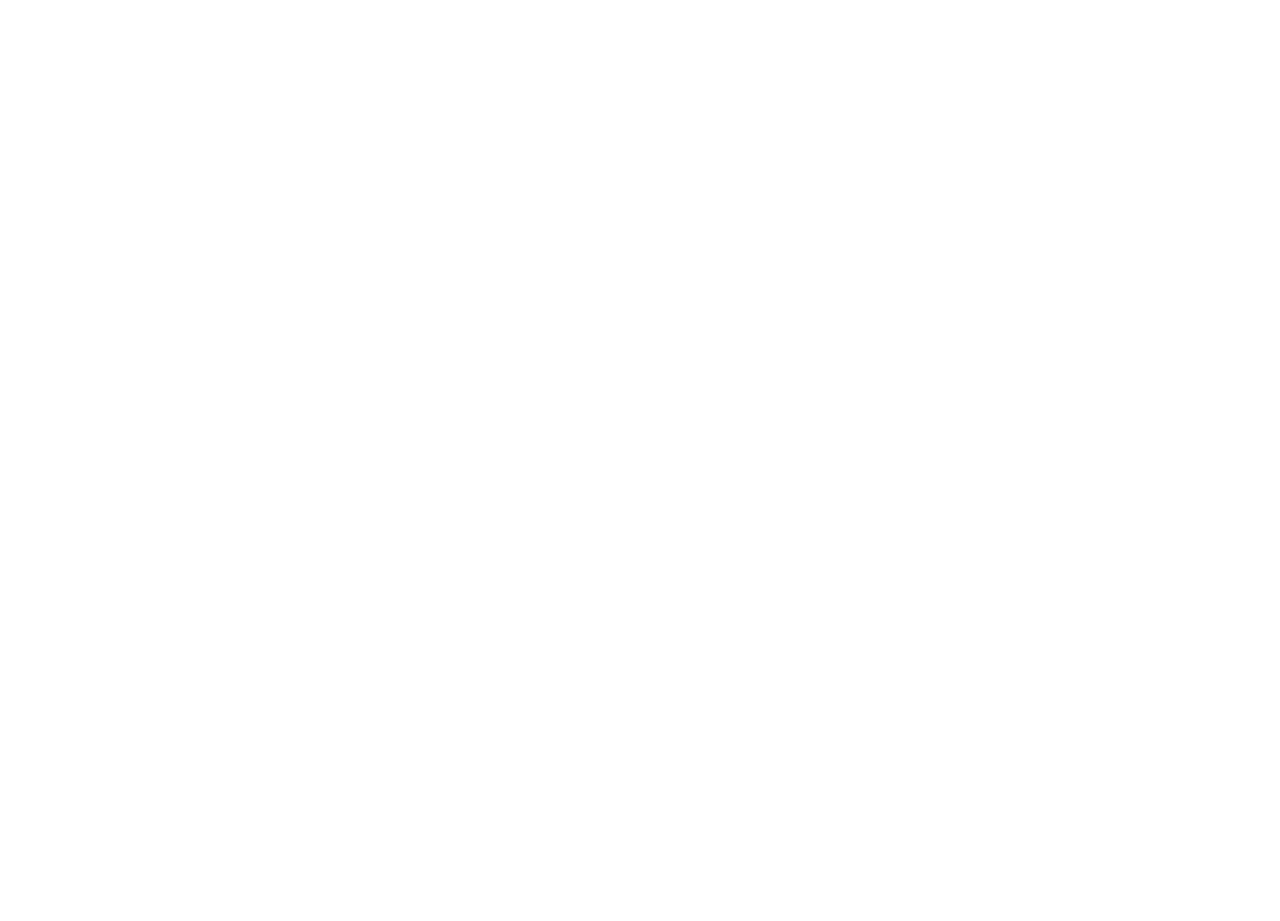
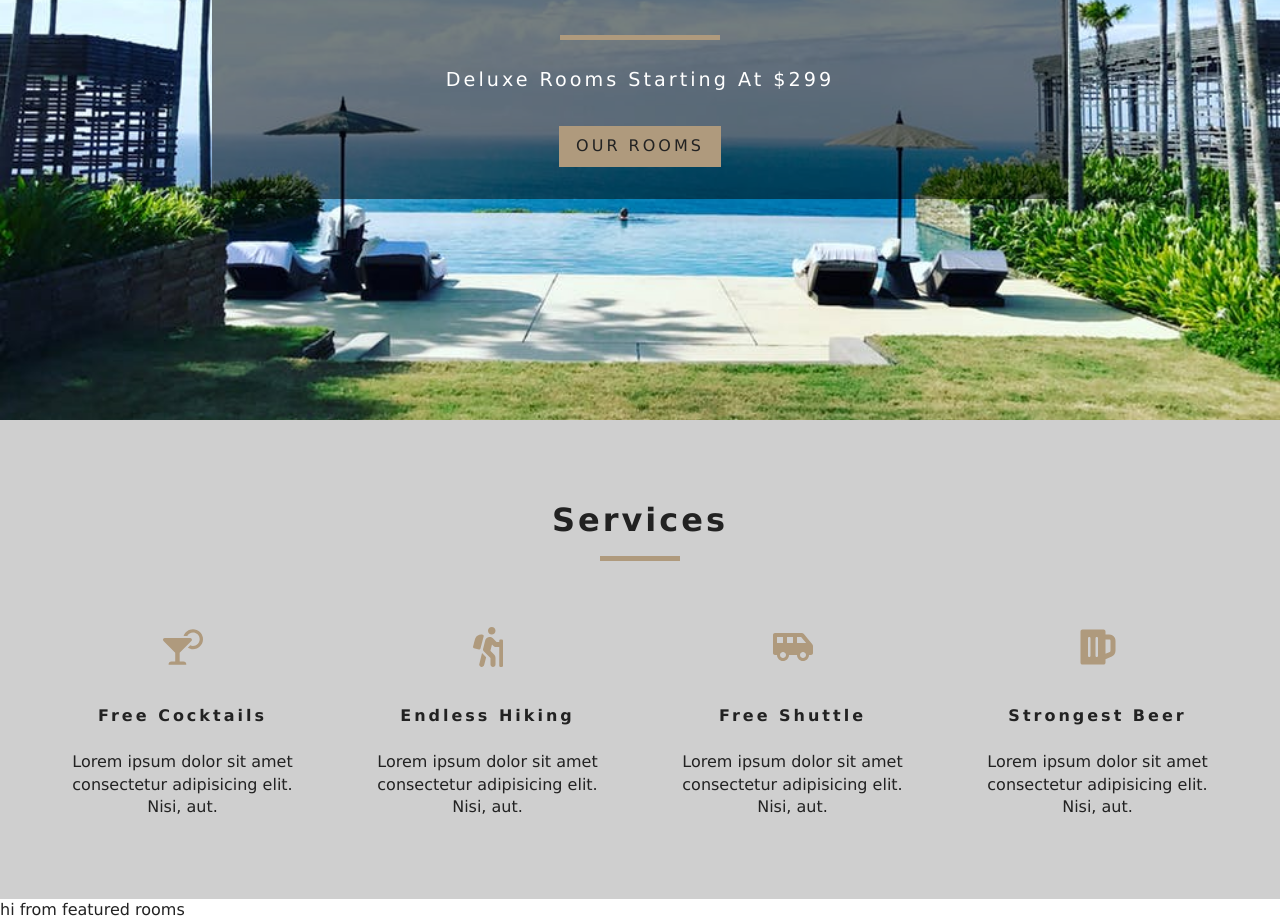
Before and after one commit to VictorRiberaCuatrecasas/React-Room-Renting, a React (Create React App) app: page / in a window 1280 px wide. Shown: the part 380-1301 px from the top of the page. Before the commit the page ends 800 px from the top, so only its background shows below. Built offline with nearby package versions, Linux system fonts and the light colour scheme.

Commit message:
hero + context

```diff
--- a/src/App.css
+++ b/src/App.css
@@ -252,6 +252,7 @@
 }
 .services h6 {
   letter-spacing: var(--mainSpacing);
+  text-transform: capitalize;
 }
 .services p {
   width: 80%;
--- a/src/App.js
+++ b/src/App.js
@@ -6,6 +6,7 @@
 import SingleRoom from "./pages/SingleRoom";
 import Error from "./pages/Error";
 import Navbar from "./components/Navbar";
+
 
 import {Route, Switch} from "react-router-dom";
 
--- /dev/null
+++ b/src/components/Banner.js
@@ -0,0 +1,13 @@
+import React from "react";
+import Hero from "../components/Hero";
+
+export default function Banner({title, subtitle, children}){
+    return(
+        <div className="banner">
+            <h1>{title}</h1>
+            <div></div>
+            <p>{subtitle}</p>
+            {children}
+        </div>
+    )
+}
--- /dev/null
+++ b/src/components/FeaturedRooms.js
@@ -0,0 +1,16 @@
+import React, { Component } from 'react';
+import {RoomContext} from "../context";
+
+export default class FeaturedRooms extends Component {
+
+    static contextType = RoomContext;
+
+    render() {
+
+        return (
+            <div>
+                hi from featured rooms
+            </div>
+        )
+    }
+}
--- /dev/null
+++ b/src/components/Hero.js
@@ -0,0 +1,14 @@
+import React from 'react'
+
+export default function Hero({children, hero}) {
+    return (
+        <header className={hero}>
+            {children}
+        </header>
+    )
+}
+
+
+Hero.defaultProps = {
+    hero: "defaultHero"
+}
--- /dev/null
+++ b/src/components/Services.js
@@ -0,0 +1,47 @@
+import React, { Component } from 'react';
+import Title from "./Title";
+import {FaCocktail, FaHiking, FaShuttleVan, FaBeer} from "react-icons/fa"
+
+export default class Services extends Component {
+    state={
+        services:[
+            {
+                icon:<FaCocktail/>,
+                title: "Free cocktails",
+                info: "Lorem ipsum dolor sit amet consectetur adipisicing elit. Nisi, aut."
+            },
+            {
+                icon:<FaHiking/>,
+                title: "Endless hiking",
+                info: "Lorem ipsum dolor sit amet consectetur adipisicing elit. Nisi, aut."
+            },
+            {
+                icon:<FaShuttleVan/>,
+                title: "Free shuttle",
+                info: "Lorem ipsum dolor sit amet consectetur adipisicing elit. Nisi, aut."
+            },
+            {
+                icon:<FaBeer/>,
+                title: "Strongest beer",
+                info: "Lorem ipsum dolor sit amet consectetur adipisicing elit. Nisi, aut."
+            }
+        ]
+    }
+
+    render() {
+        return (
+            <section className="services">
+              <Title title="services" />
+              <div className="services-center">
+                  {this.state.services.map((service, index) => {
+                      return <article key={index} className="service">
+                          <span>{service.icon}</span>
+                          <h6>{service.title}</h6>
+                          <p>{service.info}</p>
+                      </article>
+                  })}
+              </div>
+            </section>
+        )
+    }
+}
--- /dev/null
+++ b/src/components/Title.js
@@ -0,0 +1,10 @@
+import React from 'react'
+
+export default function Title({title}) {
+    return (
+        <div className="section-title">
+            <h4>{title}</h4>
+            <div></div>
+        </div>
+    )
+}
--- /dev/null
+++ b/src/context.js
@@ -0,0 +1,40 @@
+import React, { Component } from 'react';
+import items from "./data";
+
+const RoomContext = React.createContext();
+
+class RoomProvider extends Component {
+state={
+    rooms: [],
+    sortedRooms: [],
+    featuredRooms: [],
+    loading: true
+}
+
+componentDidMount(){
+    let rooms = this.formatData(items);
+    console.log(rooms)
+}
+
+formatData(items){
+    let tempItems = items.map(item =>{
+        let id= item.sys.id;
+        let images = item.fields.images.map(image => image.fields.file.url);
+        let room = {...item.fields, images:images, id}
+        return room;
+    })
+    return tempItems
+}
+
+    render() {
+        return (
+            <RoomContext.Provider value={{...this.state}}>
+                {this.props.children}
+            </RoomContext.Provider>
+        )
+    }
+}
+
+const RoomConsumer = RoomContext.Consumer;
+
+export {RoomProvider, RoomConsumer, RoomContext}
--- a/src/pages/Error.js
+++ b/src/pages/Error.js
@@ -1,9 +1,14 @@
-import React from 'react'
+import React from 'react';
+import Hero from "../components/Hero";
+import Banner from "../components/Banner";
+import {Link} from "react-router-dom";
 
 export default function Error() {
     return (
-        <div>
-            hi from error page
-        </div>
+        <Hero>
+            <Banner title="404" subtitle="page not found">
+                <Link to="/" className="btn-primary">return home</Link>
+            </Banner>
+        </Hero>
     )
 }
--- a/src/pages/Home.js
+++ b/src/pages/Home.js
@@ -1,9 +1,20 @@
-import React from 'react'
+import React from 'react';
+import Hero from "../components/Hero";
+import Banner from "../components/Banner";
+import {Link} from "react-router-dom";
+import Services from "../components/Services";
+import FeaturedRooms from "../components/FeaturedRooms"
 
 export default function Home() {
     return (
-        <div>
-            hi from home
-        </div>
+        <>
+        <Hero>
+            <Banner title="luxurious rooms" subtitle="deluxe rooms starting at $299">
+                <Link to="/rooms" className="btn-primary">Our rooms</Link>
+            </Banner>
+        </Hero>
+        <Services />
+        <FeaturedRooms />
+        </>
     )
 }
--- a/src/pages/Rooms.js
+++ b/src/pages/Rooms.js
@@ -1,9 +1,16 @@
-import React from 'react'
+import React from 'react';
+import Hero from "../components/Hero";
+import Banner from "../components/Banner";
+import {Link} from "react-router-dom";
 
 export default function Rooms() {
     return (
         <div>
-            hhi from rooms page
+            <Hero hero="roomsHero">
+                <Banner title="Our rooms">
+                    <Link to="/" className="btn-primary">Return home</Link>
+                </Banner>
+            </Hero>
         </div>
     )
 }
```
Also changed, not shown: src/index.js (+4 -3 lines).
